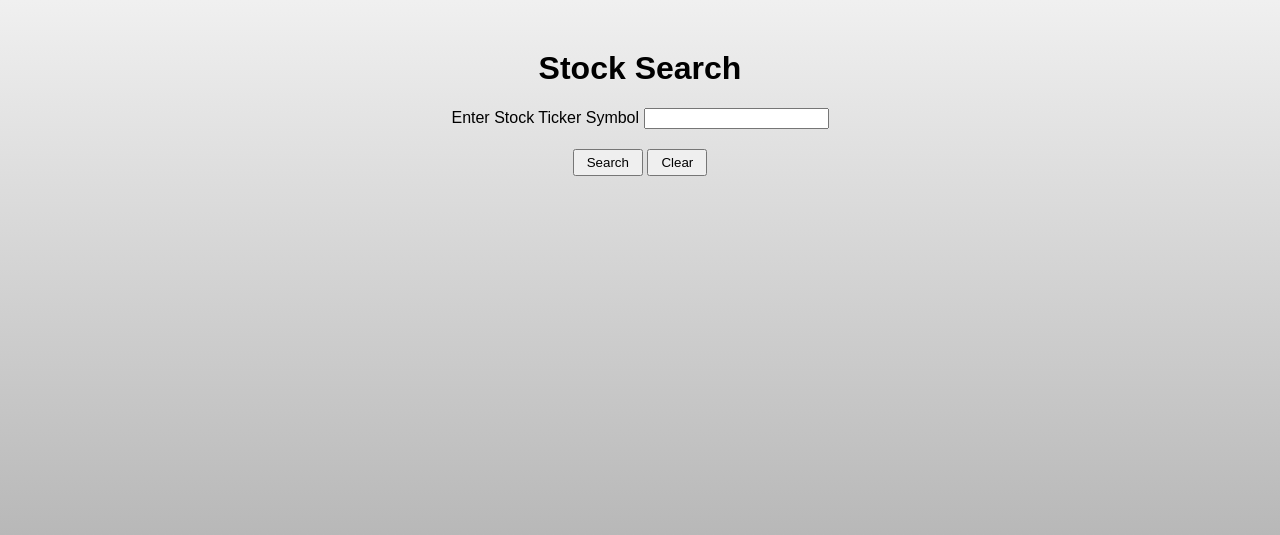
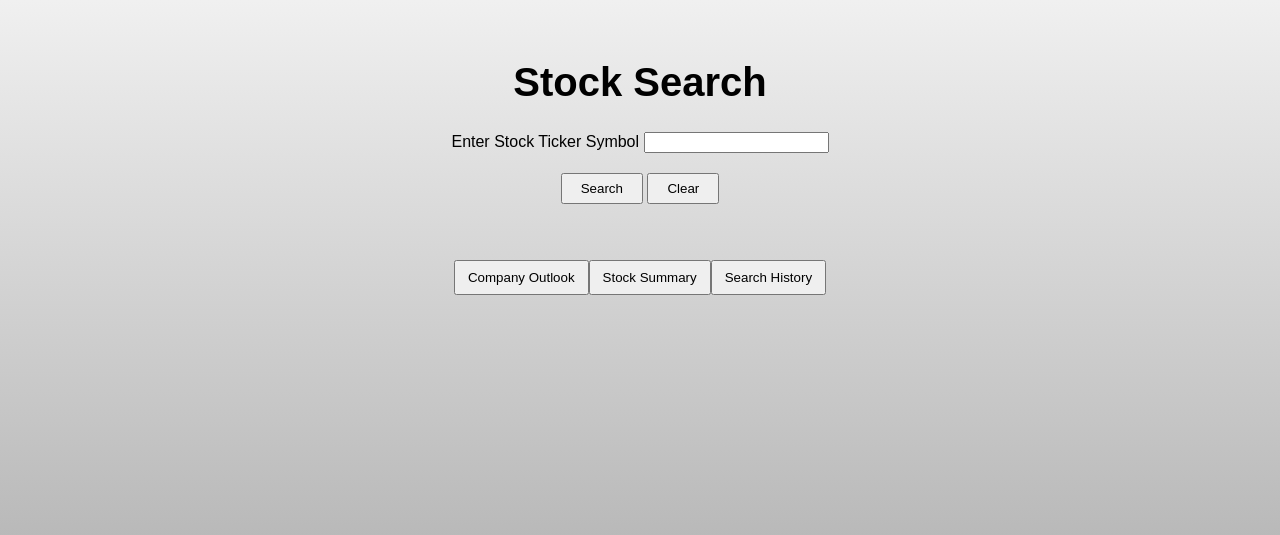
Before and after one commit to kevinh81760/stock-tracker, a Flask app: template template/index.html in a window 1280 px wide. Shown: the top 535 px of the page. Run offline with Flask 3, Linux system fonts and the light colour scheme; the template is opened without the code that fills it, so the values that code supplies are empty.

Commit message:
chore: section-1 and section-2 ui design implementation

```diff
--- a/static/styles.css
+++ b/static/styles.css
@@ -8,16 +8,31 @@ body, html {
 
 #section-1 {
     position: relative;
-    top: 50px;
+    top: 60px;
     text-align: center;
+}
+
+h1 {
+    font-size: 2.5rem;
 }
 
 input[type="text"] {
     outline: none;
 }
 
-button {
-    padding: 4px 12px;
+.user-button {
+    padding: 6px 18px;
     position: relative;
     top: 20px;
 }
+
+.tab-bar {
+    display: flex;
+    justify-content: center;
+    position: relative;
+    top: 120px;
+}
+
+.tab-button {
+    padding: 8px 12px;
+}
--- a/template/index.html
+++ b/template/index.html
@@ -12,9 +12,21 @@
             <label>Enter Stock Ticker Symbol</label>
             <input type="text" id="ticker" name="ticker">
             <br>
-            <button type="submit">Search</button>
-            <button type="button" onclick="document.getElementById('ticker').value = '';">Clear</button>
+            <div class="user-buttons">
+                <button type="submit" class="user-button">Search</button>
+                <button type="button" class="user-button" onclick="document.getElementById('ticker').value = '';">Clear</button>
+            </div>
+
         </form>
     </div>
+
+    <div class="section-2">
+        <div class="tab-bar">
+            <button class="tab-button" onclick="openTab('outlook')">Company Outlook</button>
+            <button class="tab-button" onclick="openTab('summary')">Stock Summary</button>
+            <button class="tab-button" onclick="openTab('history')">Search History</button>
+          </div>
+    </div>
+
 </body>
 </html>
```
